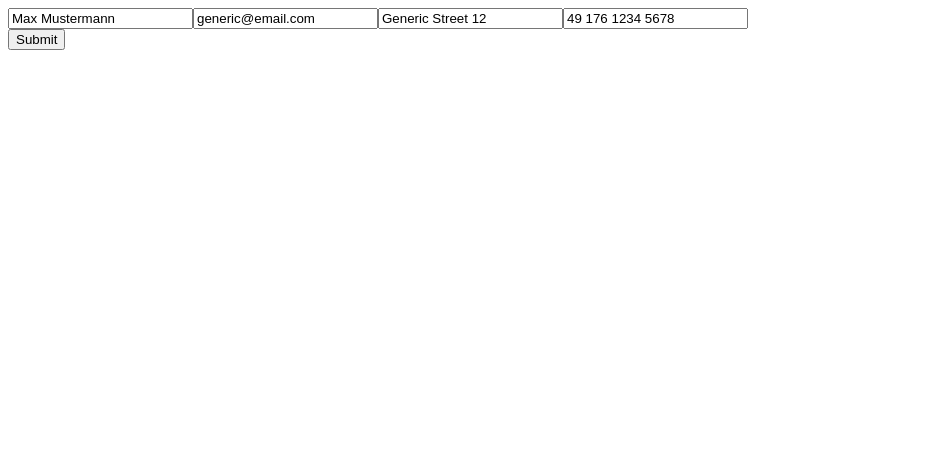
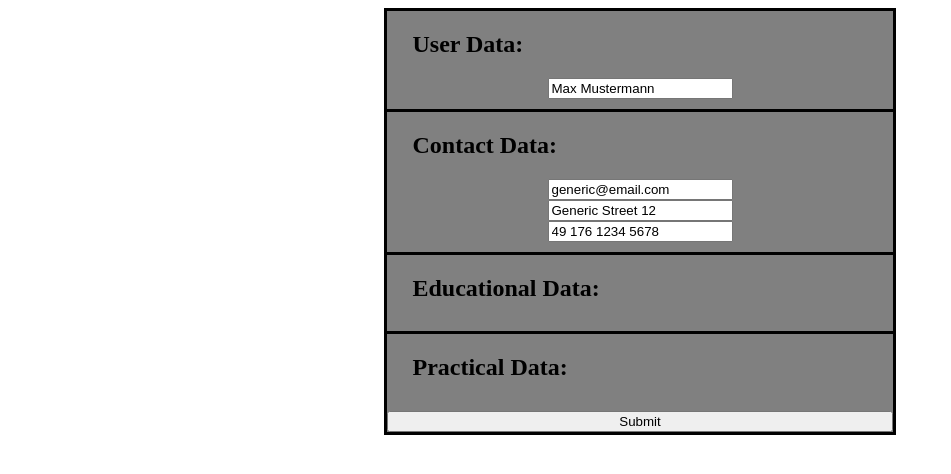
Before and after one commit to mlgwan/cv-project, a React app: page / in a window 1280 px wide. Both pictures are taken after a click on the button "Edit". Shown: the top 474 px of the page, without its empty margins (0-951 px from the left). Built offline with nearby package versions, Linux system fonts and the light colour scheme.

Commit message:
Made the edit window tolerable and reset the input fields when adding multiple education or experience entries.

```diff
--- a/src/assets/styles/styles.css
+++ b/src/assets/styles/styles.css
@@ -24,6 +24,7 @@
 
 .display {
     display: block;
+    margin: 0 auto;
 }
 
 .edit {
@@ -40,7 +41,16 @@
 }
 
 .edit-form {
-    transition: 0.1s;
+    display: flex;
+    flex-flow: column wrap;
+    justify-content: space-between;
+    height: auto;
+    border-left: solid black;
+    border-right: solid black;
+    border-bottom: solid black;
+    width: 40%;
+    margin: 0 auto;
+    background-color: gray;
 }
 
 .add-education-form {
@@ -68,3 +78,22 @@
     padding: 10% 0 10% 0;
     background-color: gray;
 }
+
+.edit-section {
+    display: flex;
+    flex-flow: column wrap;
+    padding: 0 5% 0 5%;
+    margin: 0 0 10px 0;
+    border-top: solid black;
+}
+
+.edit-subsection {
+    display: flex;
+    flex-flow: column wrap;
+    padding: 0 5% 0 5%;
+    margin: 0 0 10px 0;
+}
+
+.edit-form-element {
+    margin: 0 auto;
+}
--- a/src/js/components/AddEducationForm.js
+++ b/src/js/components/AddEducationForm.js
@@ -44,16 +44,22 @@ export default class AddEducationForm extends Component {
             graduationDate: this.state.educationGraduationDate,
         };
         this.props.submitEducationForm(educationDataObj);
+        this.setState({
+            educationName: "",
+            educationMajor: "",
+            educationDegree: "",
+            educationGraduationDate: "",
+        });
     }
 
 
     render() {
         return (
             <div className="add-education-form">
-                <input onChange={(e) => this.changeEducationName(e)}type="text" placeholder="Name"></input>
-                <input onChange={(e) => this.changeEducationMajor(e)}type="text" placeholder="Major"></input>
-                <input onChange={(e) => this.changeEducationDegree(e)}type="text" placeholder="Degree"></input>
-                <input onChange={(e) => this.changeEducationGraduationDate(e)}type="date" placeholder="Graduation Date"></input>
+                <input value={this.state.educationName} onChange={(e) => this.changeEducationName(e)}type="text" placeholder="Name"></input>
+                <input value={this.state.educationMajor} onChange={(e) => this.changeEducationMajor(e)}type="text" placeholder="Major"></input>
+                <input value={this.state.educationDegree} onChange={(e) => this.changeEducationDegree(e)}type="text" placeholder="Degree"></input>
+                <input value={this.state.educationGraduationDate} onChange={(e) => this.changeEducationGraduationDate(e)}type="date" placeholder="Graduation Date"></input>
                 <button onClick={() => this.submitEducationForm()}>Submit</button>
             </div>
         );
--- a/src/js/components/AddExperienceForm.js
+++ b/src/js/components/AddExperienceForm.js
@@ -52,17 +52,24 @@ export default class AddExperienceForm extends Component {
             endDate: this.state.experienceEndDate,
         };
         this.props.submitExperienceForm(experienceDataObj);
+        this.setState({
+            experienceName: "",
+            experiencePosition: "",
+            experienceDescription: "",
+            experienceBeginningDate: "",
+            experienceEndDate: "",
+        });
     }
 
 
     render() {
         return (
             <div className="add-experience-form">
-                <input onChange={(e) => this.changeExperienceName(e)} type="text" placeholder="Name"></input>
-                <input onChange={(e) => this.changeExperiencePosition(e)} type="text" placeholder="Position"></input>
-                <textarea onChange={(e) => this.changeExperienceDescription(e)} type="text" placeholder="Description"></textarea>
-                <input onChange={(e) => this.changeExperienceBeginningDate(e)} type="date" placeholder="Beginning Date"></input>
-                <input onChange={(e) => this.changeExperienceEndDate(e)} type="date" placeholder="End Date"></input>
+                <input value={this.state.experienceName} onChange={(e) => this.changeExperienceName(e)} type="text" placeholder="Name"></input>
+                <input value={this.state.experiencePosition} onChange={(e) => this.changeExperiencePosition(e)} type="text" placeholder="Position"></input>
+                <textarea value={this.state.experienceDescription} onChange={(e) => this.changeExperienceDescription(e)} type="text" placeholder="Description"></textarea>
+                <input value={this.state.experienceBeginningDate} onChange={(e) => this.changeExperienceBeginningDate(e)} type="date" placeholder="Beginning Date"></input>
+                <input value={this.state.experienceEndDate} onChange={(e) => this.changeExperienceEndDate(e)} type="date" placeholder="End Date"></input>
                 <button onClick={() => this.submitExperienceForm()}>Submit</button>
             </div>
         );
--- a/src/js/components/Edit.js
+++ b/src/js/components/Edit.js
@@ -49,35 +49,41 @@ export default class Edit extends Component {
 
     render() {
 
-        let schools = [];
+        let schools = [<h2 key={"educationHeadingEdit"}>Educational Data:</h2>];
         this.state.schools.forEach((school, i) => schools.push(
-            <div className="school" key={`school${i}`}>
-                <input onChange={(e) => this.changeSchoolValue("name", e.target.value, i)} type="text" placeholder="Name" value={school.name}></input>
-                <input onChange={(e) => this.changeSchoolValue("major", e.target.value, i)} type="text" placeholder="Major" value={school.major}></input>
-                <input onChange={(e) => this.changeSchoolValue("degree", e.target.value, i)} type="text" placeholder="Degree" value={school.degree}></input>
-                <input onChange={(e) => this.changeSchoolValue("graduationDate", e.target.value, i)} type="date" placeholder="Graduation Date" value={school.graduationDate}></input>
+            <div className="edit-subsection" key={`school${i}`}>
+                <input className="edit-form-element" onChange={(e) => this.changeSchoolValue("name", e.target.value, i)} type="text" placeholder="Name" value={school.name}></input>
+                <input className="edit-form-element" onChange={(e) => this.changeSchoolValue("major", e.target.value, i)} type="text" placeholder="Major" value={school.major}></input>
+                <input className="edit-form-element" onChange={(e) => this.changeSchoolValue("degree", e.target.value, i)} type="text" placeholder="Degree" value={school.degree}></input>
+                <input className="edit-form-element" onChange={(e) => this.changeSchoolValue("graduationDate", e.target.value, i)} type="date" placeholder="Graduation Date" value={school.graduationDate}></input>
             </div>
         ));
 
-        let jobs = [];
+        let jobs = [<h2 key={"experienceHeadingEdit"}>Practical Data:</h2>];
         this.state.jobs.forEach((job, i) => jobs.push(
-            <div className="jobs" key={`job${i}`}>
-                <input onChange={(e) => this.changeJobValue("name", e.target.value, i)} type="text" placeholder="Name" value={job.name}></input>
-                <input onChange={(e) => this.changeJobValue("position", e.target.value, i)} type="text" placeholder="Position" value={job.position}></input>
-                <input onChange={(e) => this.changeJobValue("description", e.target.value, i)} type="text" placeholder="Description" value={job.description}></input>
-                <input onChange={(e) => this.changeJobValue("beginningDate", e.target.value, i)} type="date" placeholder="Beginning Date" value={job.beginningDate}></input>
-                <input onChange={(e) => this.changeJobValue("endDate", e.target.value, i)} type="date" placeholder="End Date" value={job.endDate}></input>
+            <div className="edit-subsection" key={`job${i}`}>
+                <input className="edit-form-element" onChange={(e) => this.changeJobValue("name", e.target.value, i)} type="text" placeholder="Name" value={job.name}></input>
+                <input className="edit-form-element" onChange={(e) => this.changeJobValue("position", e.target.value, i)} type="text" placeholder="Position" value={job.position}></input>
+                <input className="edit-form-element" onChange={(e) => this.changeJobValue("description", e.target.value, i)} type="text" placeholder="Description" value={job.description}></input>
+                <input className="edit-form-element" onChange={(e) => this.changeJobValue("beginningDate", e.target.value, i)} type="date" placeholder="Beginning Date" value={job.beginningDate}></input>
+                <input className="edit-form-element" onChange={(e) => this.changeJobValue("endDate", e.target.value, i)} type="date" placeholder="End Date" value={job.endDate}></input>
             </div>
         ));
 
         return (
             <div className="edit-form">
-                <input onChange={(e) => this.changeValue("name", e.target.value)} type="text" placeholder="Name" value={this.state.name}></input>
-                <input onChange={(e) => this.changeValue("email", e.target.value)} type="text" placeholder="Email" value={this.state.email}></input>
-                <input onChange={(e) => this.changeValue("address", e.target.value)} type="text" placeholder="Address" value={this.state.address}></input>
-                <input onChange={(e) => this.changeValue("phoneNumber", e.target.value)} type="text" placeholder="Phone Number" value={this.state.phoneNumber}></input>
-                <div className="schools-list">{schools}</div>
-                <div className="jobs-list">{jobs}</div>
+                <div className="edit-section">
+                    <h2>User Data:</h2>
+                    <input className="edit-form-element" onChange={(e) => this.changeValue("name", e.target.value)} type="text" placeholder="Name" value={this.state.name}></input>
+                </div>
+                <div className="edit-section">
+                    <h2>Contact Data:</h2>
+                    <input className="edit-form-element" onChange={(e) => this.changeValue("email", e.target.value)} type="text" placeholder="Email" value={this.state.email}></input>
+                    <input className="edit-form-element" onChange={(e) => this.changeValue("address", e.target.value)} type="text" placeholder="Address" value={this.state.address}></input>
+                    <input className="edit-form-element" onChange={(e) => this.changeValue("phoneNumber", e.target.value)} type="text" placeholder="Phone Number" value={this.state.phoneNumber}></input>
+                </div>
+                <div className="edit-section">{schools}</div>
+                <div className="edit-section">{jobs}</div>
                 <button onClick={() => this.props.submitEdit(this.state)}>Submit</button>
             </div>
         )
```
